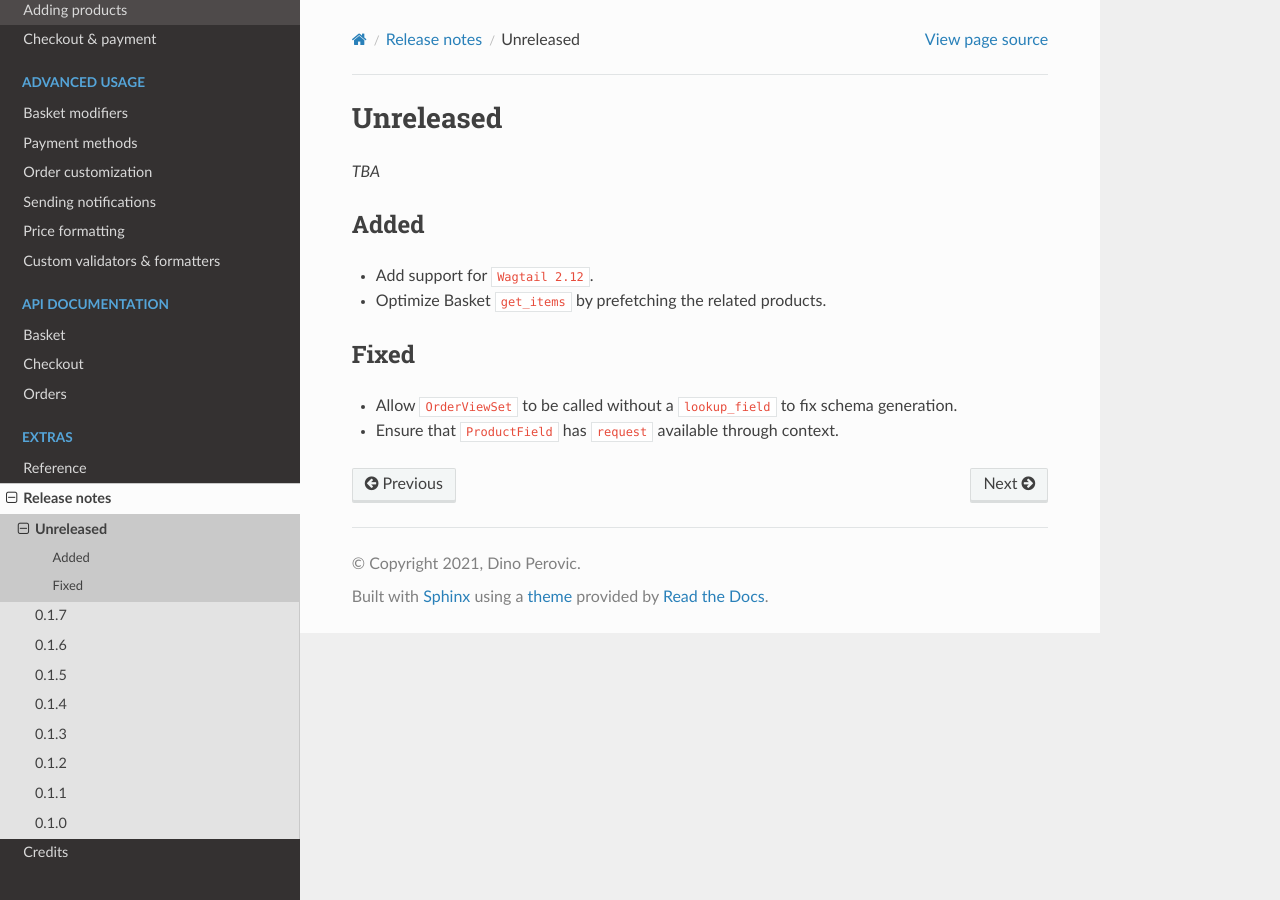
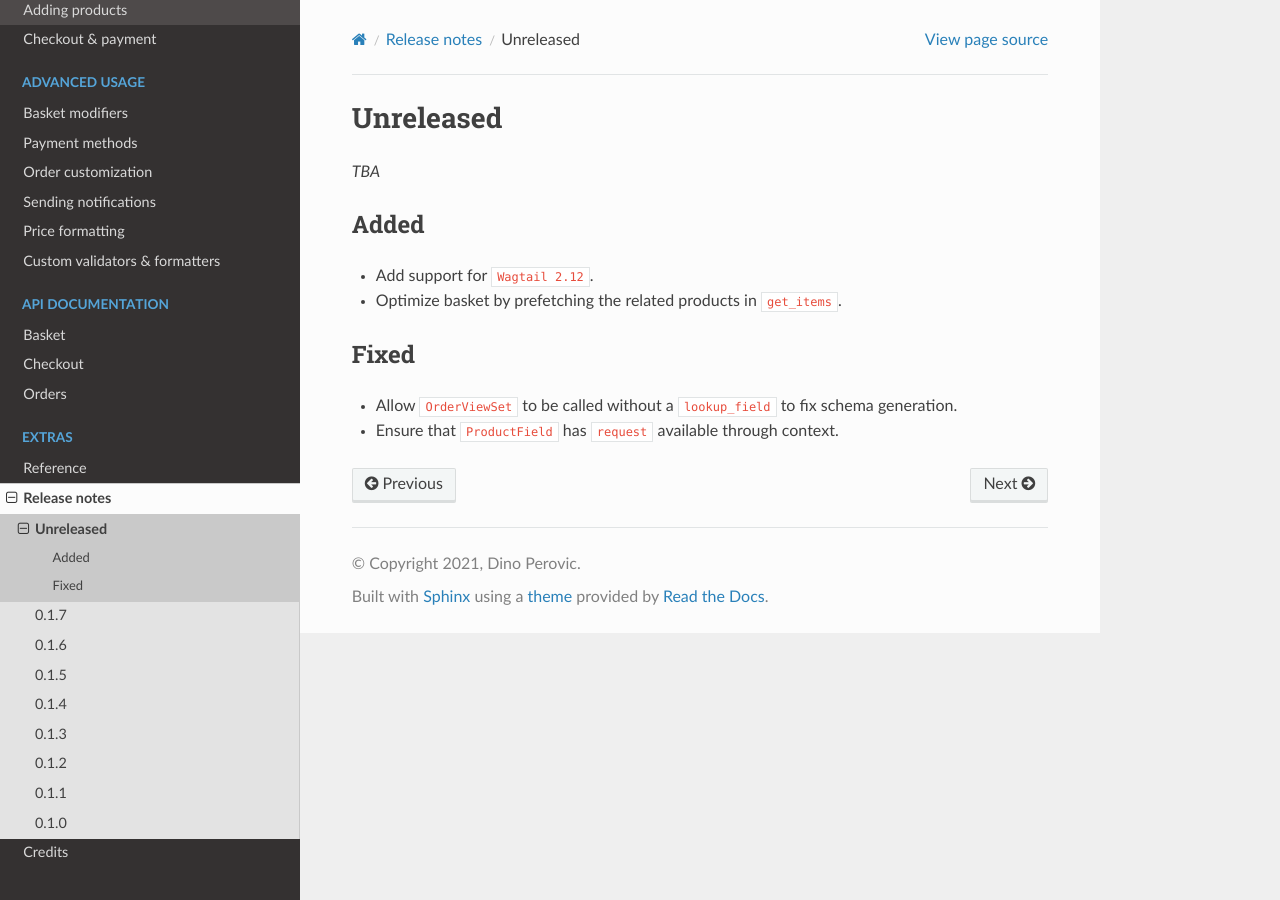
Before and after one commit to mykhailo27/django-salesman, a Sphinx documentation site: the page built from docs/releases/unreleased.rst, in a window 1280 px wide. Built offline with Sphinx 7.4.7 and the Read the Docs theme 2.0.0, drawn with Linux system fonts in a browser that asks for light colours.

Commit message:
Update doc

```diff
--- a/docs/releases/unreleased.rst
+++ b/docs/releases/unreleased.rst
@@ -8,7 +8,7 @@ Added
 -----
 
 - Add support for ``Wagtail 2.12``.
-- Optimize Basket ``get_items`` by prefetching the related products.
+- Optimize basket by prefetching the related products in ``get_items``.
 
 Fixed
 -----
```
